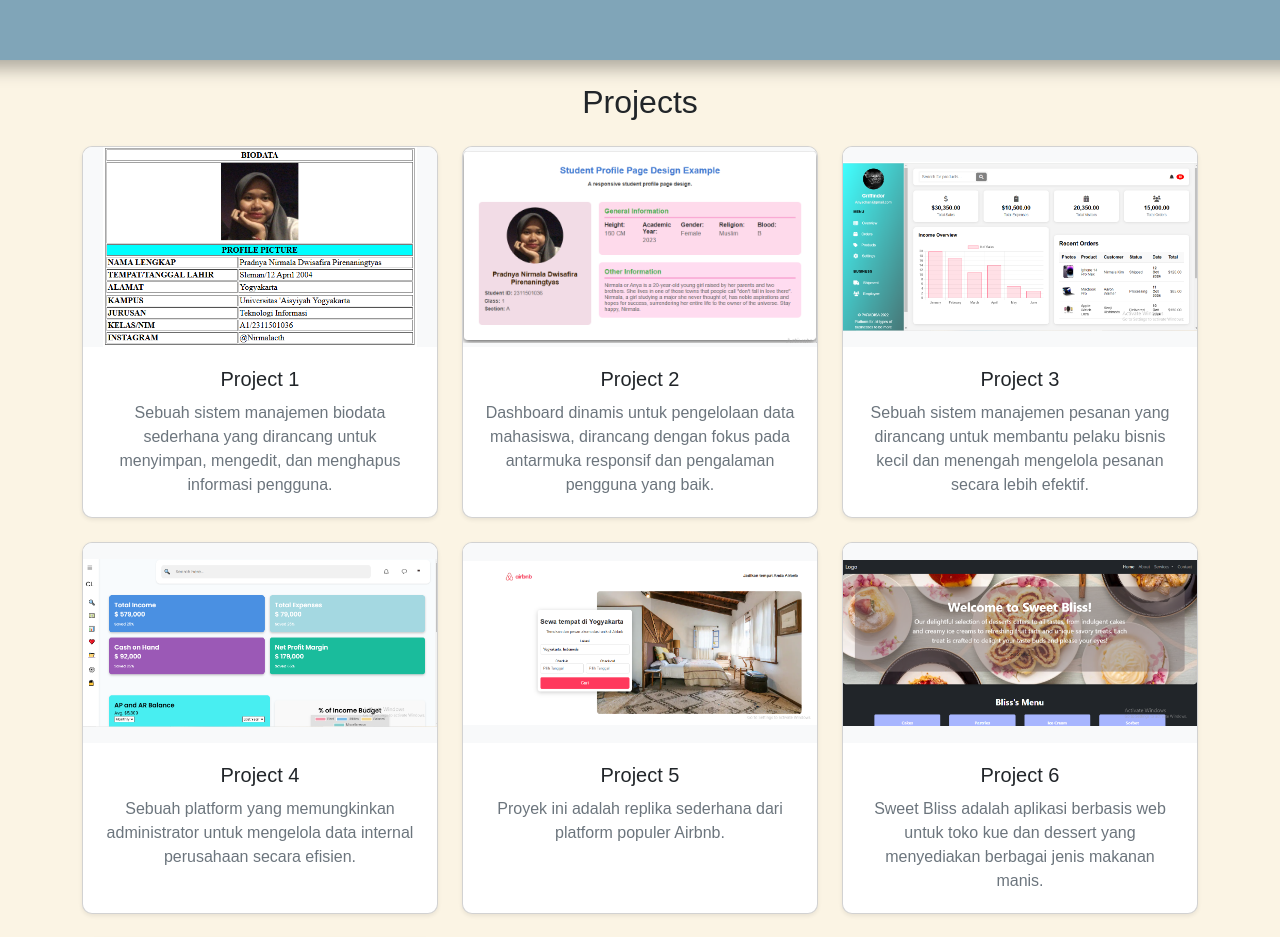
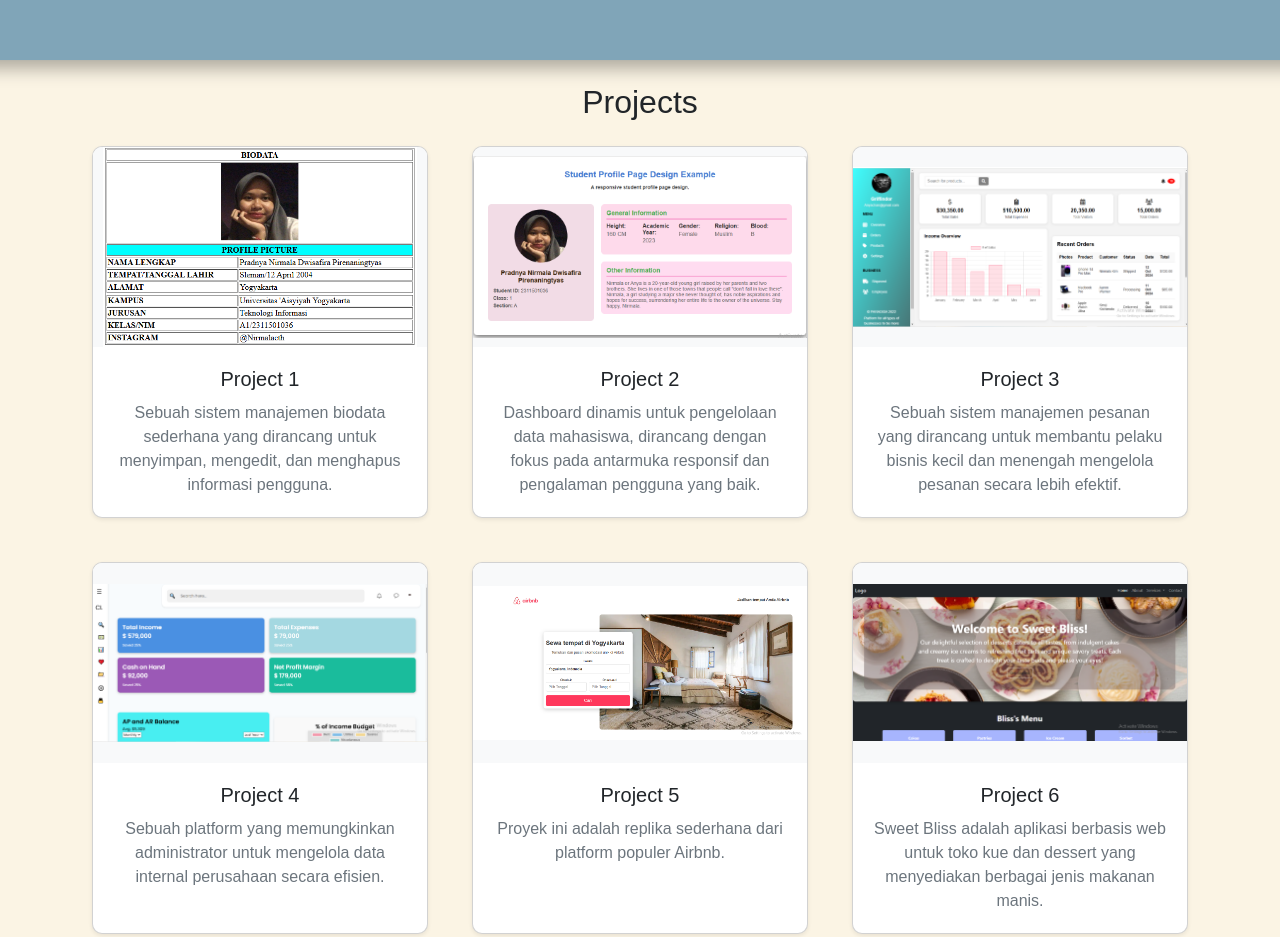
Before and after one commit to Nirmalaeth/Responsi1, a plain HTML site: page index.html in a window 1280 px wide. Shown: the part 1880-2817 px from the top of the page. Drawn offline with nearby package versions, Linux system fonts and the light colour scheme; some packages are replaced by stand-ins of ours; a script that the page names is missing.

Commit message:
Update style.css

```diff
--- a/style.css
+++ b/style.css
@@ -161,3 +161,19 @@ footer {
     width: 100%; /* Pastikan gambar memenuhi lebar */
     background-color: #f8f9fa; /* Latar belakang abu-abu terang untuk gambar kosong */
 }
+
+.row.g-4 {
+    display: flex;
+    flex-wrap: wrap; /* Memastikan elemen turun ke baris berikutnya jika tidak muat */
+    gap: 20px; /* Jarak antar kolom */
+    justify-content: center; /* Memusatkan semua kolom secara horizontal */
+    align-items: stretch; /* Menyamakan tinggi semua card */
+}
+
+.row.g-4 > .col-md-4 {
+    flex: 1 1 calc(33.333% - 20px); /* Setiap kolom menempati 1/3 baris (untuk 3 kolom) */
+    max-width: calc(33.333% - 20px); /* Membatasi lebar kolom agar tetap 3 kolom */
+    box-sizing: border-box; /* Menghitung padding dan border dalam ukuran elemen */
+    display: flex;
+    flex-direction: column; /* Elemen diatur secara vertikal */
+}
```
